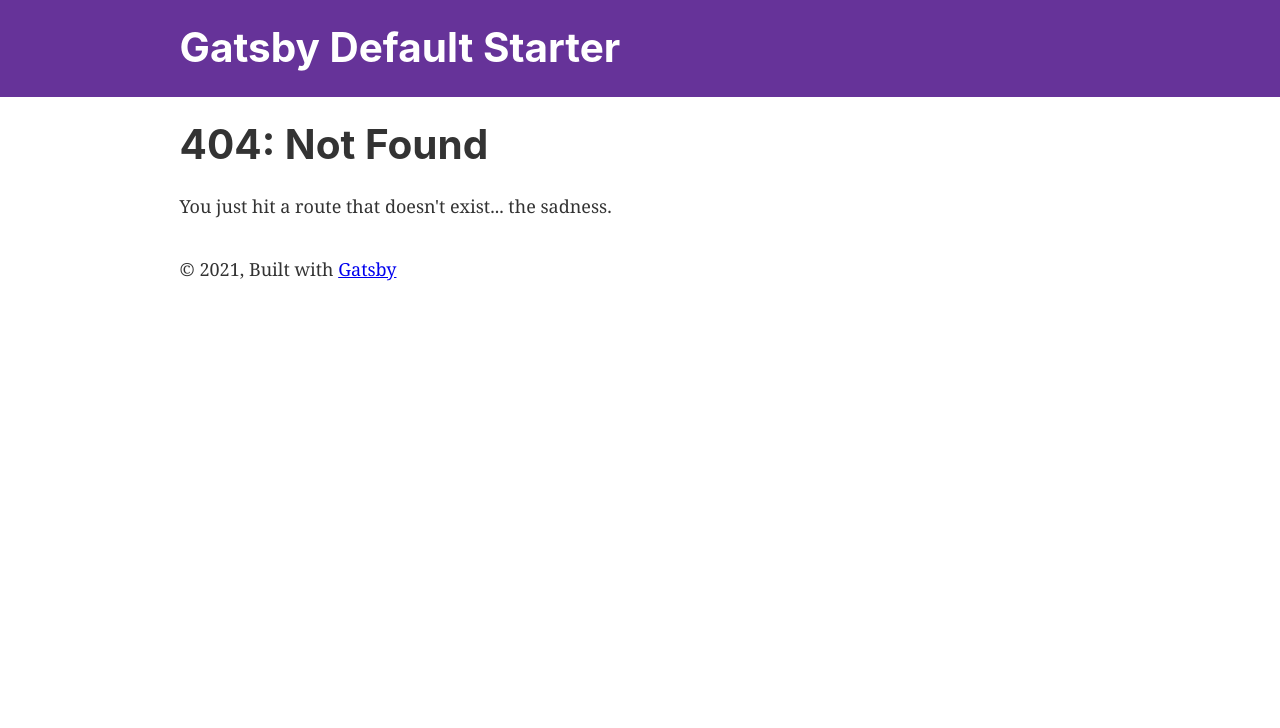
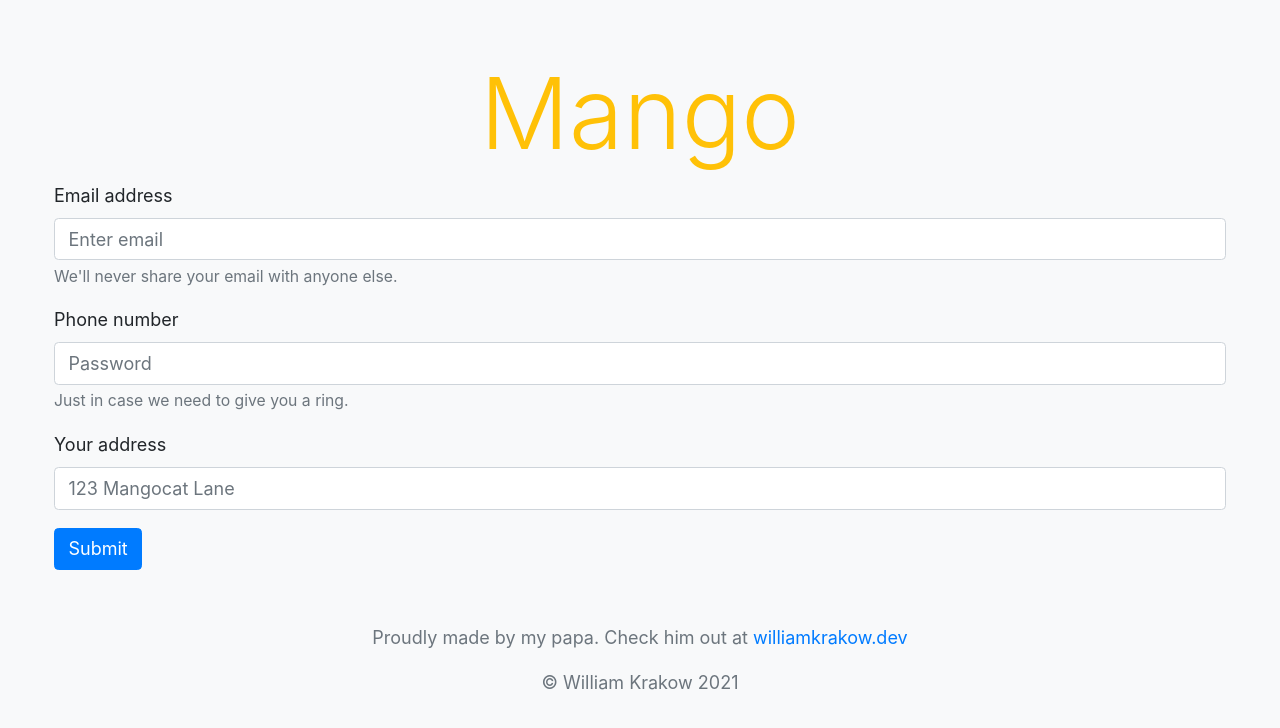
Before and after one commit to willkrakow/mango-cat, a Gatsby site: page /contact in a window 1280 px wide. Before the commit this address had no page. Built offline with nearby package versions, Linux system fonts and the light colour scheme; Gatsby itself is replaced by a stand-in of ours.

Commit message:
Initial commit. Still missing directions page.

```diff
--- a/gatsby-browser.js
+++ b/gatsby-browser.js
@@ -5,3 +5,4 @@
  */
 
 // You can delete this file if you're not using it
+import 'bootstrap/dist/css/bootstrap.min.css'
--- a/gatsby-config.js
+++ b/gatsby-config.js
@@ -1,8 +1,8 @@
 module.exports = {
   siteMetadata: {
-    title: `Gatsby Default Starter`,
-    description: `Kick off your next, great Gatsby project with this default starter. This barebones starter ships with the main Gatsby configuration files you might need.`,
-    author: `@gatsbyjs`,
+    title: `Mango`,
+    description: `Just an orange cat from Hillsborough. I eats bugs.`,
+    author: `William Krakow`,
   },
   plugins: [
     `gatsby-plugin-react-helmet`,
@@ -18,8 +18,8 @@ module.exports = {
     {
       resolve: `gatsby-plugin-manifest`,
       options: {
-        name: `gatsby-starter-default`,
-        short_name: `starter`,
+        name: `mango-cat`,
+        short_name: `mango`,
         start_url: `/`,
         background_color: `#663399`,
         theme_color: `#663399`,
--- /dev/null
+++ b/src/components/footer.js
@@ -0,0 +1,26 @@
+import React from 'react'
+import {Container, Row, Col} from 'react-bootstrap'
+
+
+export default function Footer() {
+    return (
+      <footer>
+        <Container className="my-5">
+          <Row className="justify-content-center">
+            <Col xs={10} md={6}>
+              <p className="text-muted text-center">
+                Proudly made by my papa. Check him out at{" "}
+                <a
+                  href="https://williamkrakow.dev"
+                  alt="William Krakow | Developer"
+                >
+                  williamkrakow.dev
+                </a>
+              </p>
+              <p className="text-center text-muted">© William Krakow {new Date().getFullYear()}</p>
+            </Col>
+          </Row>
+        </Container>
+      </footer>
+    )
+}
--- a/src/components/header.js
+++ b/src/components/header.js
@@ -3,29 +3,10 @@ import PropTypes from "prop-types"
 import React from "react"
 
 const Header = ({ siteTitle }) => (
-  <header
-    style={{
-      background: `rebeccapurple`,
-      marginBottom: `1.45rem`,
-    }}
-  >
-    <div
-      style={{
-        margin: `0 auto`,
-        maxWidth: 960,
-        padding: `1.45rem 1.0875rem`,
-      }}
-    >
-      <h1 style={{ margin: 0 }}>
-        <Link
-          to="/"
-          style={{
-            color: `white`,
-            textDecoration: `none`,
-          }}
-        >
-          {siteTitle}
-        </Link>
+  <header>
+    <div>
+      <h1 className="text-center display-2">
+        <Link className="text-warning" to="/">{siteTitle}</Link>
       </h1>
     </div>
   </header>
--- a/src/components/image.js
+++ b/src/components/image.js
@@ -16,9 +16,9 @@ import Img from "gatsby-image"
 const Image = () => {
   const data = useStaticQuery(graphql`
     query {
-      placeholderImage: file(relativePath: { eq: "gatsby-astronaut.png" }) {
+      placeholderImage: file(relativePath: { eq: "mango.JPG" }) {
         childImageSharp {
-          fluid(maxWidth: 300) {
+          fluid(maxWidth: 700, quality: 100) {
             ...GatsbyImageSharpFluid
           }
         }
--- a/src/components/layout.js
+++ b/src/components/layout.js
@@ -8,9 +8,10 @@
 import React from "react"
 import PropTypes from "prop-types"
 import { useStaticQuery, graphql } from "gatsby"
-
+import { Container } from 'react-bootstrap'
 import Header from "./header"
 import "./layout.css"
+import Footer from './footer'
 
 const Layout = ({ children }) => {
   const data = useStaticQuery(graphql`
@@ -24,27 +25,11 @@ const Layout = ({ children }) => {
   `)
 
   return (
-    <>
-      <Header siteTitle={data.site.siteMetadata?.title || `Title`} />
-      <div
-        style={{
-          margin: `0 auto`,
-          maxWidth: 960,
-          padding: `0 1.0875rem 1.45rem`,
-        }}
-      >
+      <Container fluid className="p-5 bg-light" >
+      <Header siteTitle={data.site.siteMetadata?.title || `Mango`} />
         <main>{children}</main>
-        <footer
-          style={{
-            marginTop: `2rem`,
-          }}
-        >
-          © {new Date().getFullYear()}, Built with
-          {` `}
-          <a href="https://www.gatsbyjs.com">Gatsby</a>
-        </footer>
-      </div>
-    </>
+        <Footer />
+      </Container>
   )
 }
 
--- /dev/null
+++ b/src/pages/contact.js
@@ -0,0 +1,56 @@
+import React from 'react'
+import { Button, Form } from 'react-bootstrap'
+import { useForm } from 'react-hook-form'
+import Layout from '../components/layout'
+
+
+
+
+export default function Contact() {
+    const { register, watch, handleSubmit } = useForm()
+
+    const onSubmit = ({data}) => console.log(data)
+    watch()
+    return (
+      <Layout>
+        <Form onSubmit={handleSubmit(onSubmit)}>
+          <Form.Group controlId="contactEmail">
+            <Form.Label>Email address</Form.Label>
+            <Form.Control
+              ref={register}
+              type="email"
+              placeholder="Enter email"
+              name="email"
+            />
+            <Form.Text className="text-muted">
+              We'll never share your email with anyone else.
+            </Form.Text>
+          </Form.Group>
+          <Form.Group controlId="contactPhone">
+            <Form.Label>Phone number</Form.Label>
+            <Form.Control
+              ref={register}
+              name="phoneNumber"
+              type="tel"
+              placeholder="Password"
+            />
+            <Form.Text className="text-muted">
+              Just in case we need to give you a ring.
+            </Form.Text>
+          </Form.Group>
+          <Form.Group controlId="contactLocation">
+            <Form.Label>Your address</Form.Label>
+            <Form.Control
+              ref={register}
+              name="address"
+              type="text"
+              placeholder="123 Mangocat Lane"
+            />
+          </Form.Group>
+          <Button variant="primary" type="submit">
+            Submit
+          </Button>
+        </Form>
+      </Layout>
+    )
+}
--- a/src/pages/index.js
+++ b/src/pages/index.js
@@ -1,21 +1,69 @@
 import React from "react"
 import { Link } from "gatsby"
-
+import { Button, Container, Row, Col } from 'react-bootstrap'
 import Layout from "../components/layout"
-import Image from "../components/image"
 import SEO from "../components/seo"
+import Image from '../components/image'
 
 const IndexPage = () => (
   <Layout>
     <SEO title="Home" />
-    <h1>Hi people</h1>
-    <p>Welcome to your new Gatsby site.</p>
-    <p>Now go build something great.</p>
-    <div style={{ maxWidth: `300px`, marginBottom: `1.45rem` }}>
-      <Image />
-    </div>
-    <Link to="/page-2/">Go to page 2</Link> <br />
-    <Link to="/using-typescript/">Go to "Using TypeScript"</Link>
+    <Container>
+      <Row className="justify-content-center mb-3">
+        <Col xs={10} md={6} lg={6}>
+          <Image />
+        </Col>
+      </Row>
+      <Row className="justify-content-center">
+        <Col xs={12} md={10} lg={6}>
+          <h1>Hi hooman</h1>
+          <p>My name is Mango.</p>
+          <p>
+            I like to hunt bugs and play frogger in the street. If you're here,
+            it's probably because you found me doing one of those things. Oops.
+          </p>
+        </Col>
+      </Row>
+      <Row className="justify-content-center">
+        <Col xs={12} md={10} lg={6}>
+          <h2>My home</h2>
+          <p>
+            The WORLD is my home. Okay actually my address is{" "}
+            <span className="font-weight-bold text-info">
+              231 W Margaret Ln, Hillsborough, NC 27278.
+            </span>{" "}
+            My parents live there too (I let them–they'd be helpless without me)
+            and their names are Will and Laura. They're kinda lame because
+            they're my parents but they don't bite.
+          </p>
+          <h2>What to do with me</h2>
+          <div className="ml-2">
+            <h3 className="text-info font-weight-bold mb-0">STEP 1</h3>
+            <p>Give me petz</p>
+            <h3 className="text-info font-weight-bold mb-0">STEP 2</h3>
+            <p>
+              If it looks like I'm being too good of a hunter or too bad of a
+              froggerer, send my parents a message or feel free to swing by our
+              home anytime.
+            </p>
+          </div>
+        </Col>
+      </Row>
+      <Row className="justify-content-center">
+        <Col xs={12} md={10} lg={6}>
+          <Link to="/contact">
+            <Button color="primary" className="w-100 mb-2">
+              Send a message to Will and Laura
+            </Button>
+          </Link>
+          <Link to="/directions">
+            <Button variant="outline" color="primary" className="w-100 mb-2">
+              Directions to Mango's house
+            </Button>
+          </Link>
+        </Col>
+      </Row>
+    </Container>
   </Layout>
 )
 
```
Also changed, not shown: package.json (+8 -4 lines), src/pages/directions.js (added, +10 -0 lines), src/utils/location.js (added), 2 other files.
